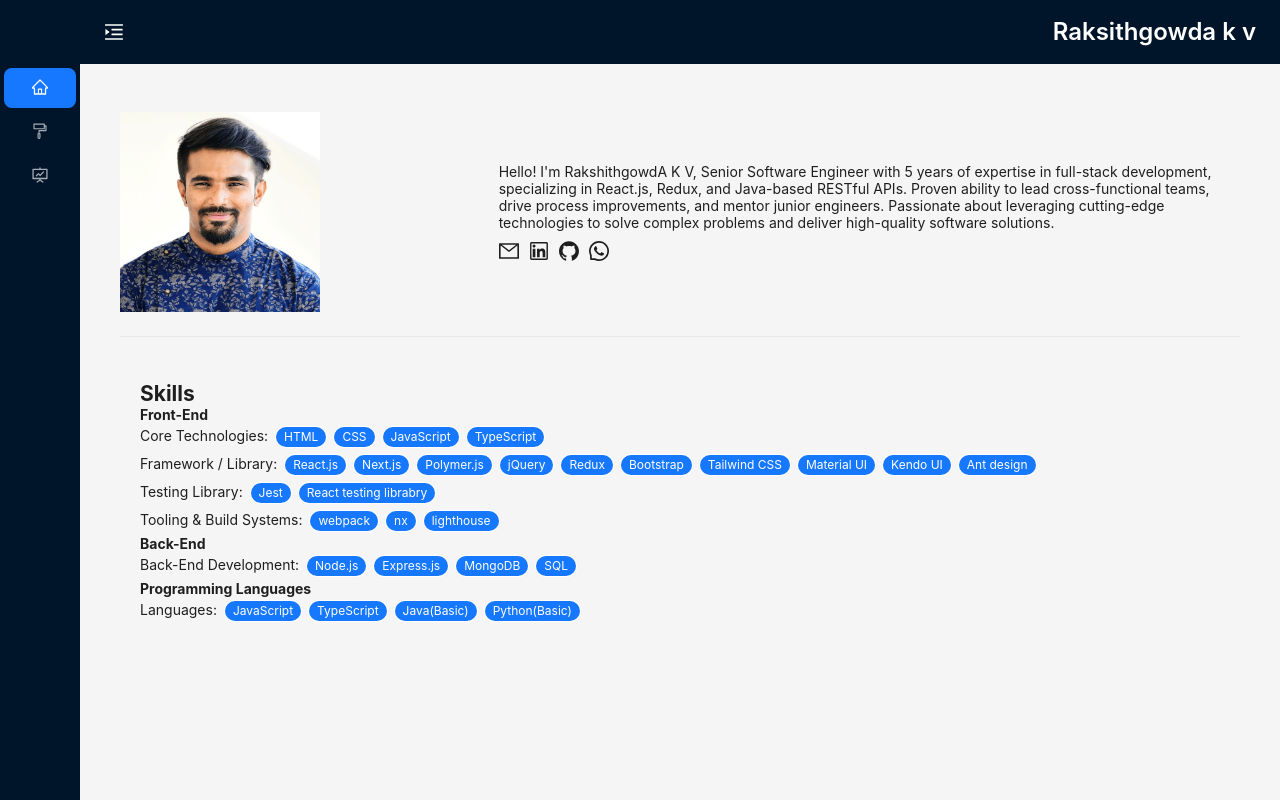
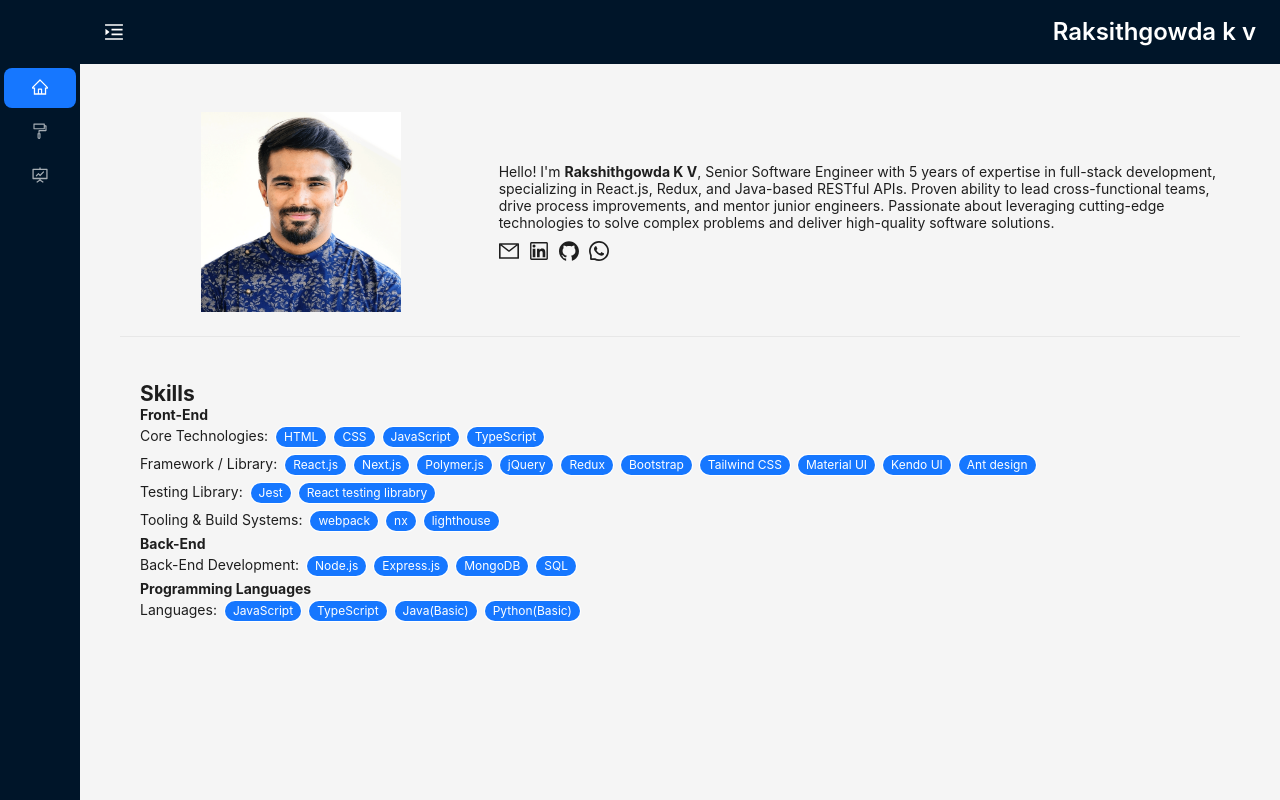
Before and after one commit to Rakgowda/rakshithgowdakvtypescript, a React (Create React App) app: page / in a window 1280 px wide. Built offline with nearby package versions, Linux system fonts and the light colour scheme.

Commit message:
Add files via upload

```diff
--- a/src/components/layout/appLayout.tsx
+++ b/src/components/layout/appLayout.tsx
@@ -8,7 +8,7 @@
   MenuFoldOutlined,
   MenuUnfoldOutlined,
 } from "@ant-design/icons";
-import { Outlet, useNavigate } from "react-router-dom";
+import { Outlet, useLocation, useNavigate } from "react-router-dom";
 import type { MenuInfo } from "rc-menu/lib/interface";
 import { MenuDetail } from "./appLayoutType";
 
@@ -25,6 +25,7 @@
   const [collapsed, setCollapsed] = useState(true);
   const navigate = useNavigate();
   const [isMobile, setIsMobile] = useState(window.innerWidth < 768);
+  const location = useLocation();
 
   const handleMenuClick = (e: MenuInfo) => {
     navigate(menuDetail[e.key]);
@@ -41,6 +42,10 @@
     };
   }, []);
 
+  const defaultSelectedKey = Object.keys(menuDetail).find(
+    (key) => menuDetail[key] === (location.pathname == "/" ? "/": location.pathname.replace("/", ""))
+  );
+
   return (
     <Layout style={{ minHeight: "100vh" }}>
       {isMobile ? (
@@ -49,7 +54,7 @@
           <Menu
             theme="dark"
             mode="horizontal"
-            defaultSelectedKeys={["2"]}
+            defaultSelectedKeys={[defaultSelectedKey || "0"]}
             onClick={handleMenuClick}
             items={[
               {
@@ -80,7 +85,7 @@
             theme="dark"
             mode="inline"
             className="side-menu"
-            defaultSelectedKeys={["1"]}
+            defaultSelectedKeys={[defaultSelectedKey || "0"]}
             onClick={handleMenuClick}
             items={[
               {
--- a/src/components/util/constant.tsx
+++ b/src/components/util/constant.tsx
@@ -1 +1 @@
-export const ownerName = 'RakshithgowdA K V'
+export const ownerName = 'Rakshithgowda K V'
--- a/src/pages/home/home.css
+++ b/src/pages/home/home.css
@@ -3,7 +3,13 @@
   width: 200px !important;
   height: 200px !important;
 }
-
+.home-col {
+  display: flex;
+  justify-content: center;
+}
+#ownerName {
+  font-weight: bold;
+}
 #summary {
   display: flex;
   flex-direction: column;
--- a/src/pages/home/home.tsx
+++ b/src/pages/home/home.tsx
@@ -38,7 +38,7 @@
   return (
     <>
       <Row gutter={16} align="middle" justify="center">
-        <Col xs={24} sm={12} md={8}>
+        <Col xs={24} sm={12} md={8} className="home-col">
           <Image
             alt="rakshithgowdakv"
             width="100%"
```
Lines whose indentation alone changed are shown as unchanged.
